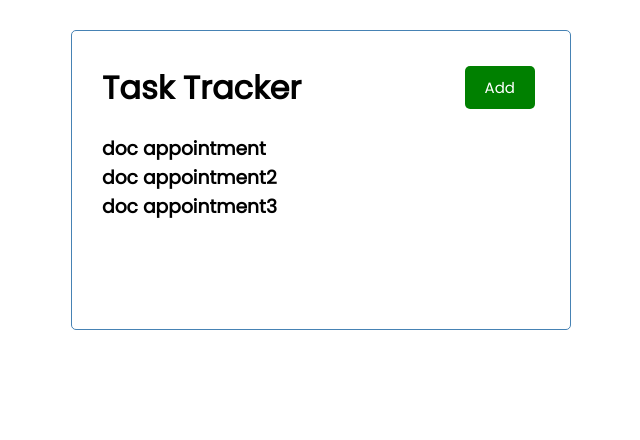
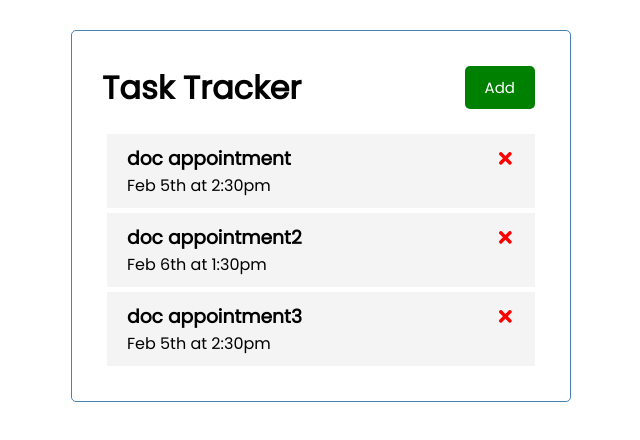
Before and after one commit to IvanCMC37/react-task-tracker, a React (Create React App) app: page / in a window 1280 px wide. Shown: the top 440 px of the page, without its empty margins (319-959 px from the left). Built offline with nearby package versions, Linux system fonts and the light colour scheme.

Commit message:
added action to delete task

```diff
--- a/package.json
+++ b/package.json
@@ -8,6 +8,7 @@
     "@testing-library/user-event": "^12.6.3",
     "react": "^17.0.1",
     "react-dom": "^17.0.1",
+    "react-icons": "^4.1.0",
     "react-scripts": "4.0.2",
     "web-vitals": "^1.1.0"
   },
--- a/src/App.js
+++ b/src/App.js
@@ -24,10 +24,19 @@ function App() {
     },
   ]);
 
+  //Delete Task
+  const deleteTask = (id) => {
+    setTasks(tasks.filter((task) => task.id !== id));
+  };
+
   return (
     <div className="container">
       <Header />
-      <Tasks tasks={tasks} />
+      {tasks.length > 0 ? (
+        <Tasks tasks={tasks} onDelete={deleteTask} />
+      ) : (
+        "No task to show"
+      )}
     </div>
   );
 }
--- /dev/null
+++ b/src/components/Task.js
@@ -0,0 +1,18 @@
+import { FaTimes } from "react-icons/fa";
+
+const Task = ({ task, onDelete }) => {
+  return (
+    <div className="task">
+      <h3>
+        {task.text}
+        <FaTimes
+          style={{ color: "red", cursor: "pointer" }}
+          onClick={() => onDelete(task.id)}
+        />
+      </h3>
+      <p>{task.day}</p>
+    </div>
+  );
+};
+
+export default Task;
--- a/src/components/Tasks.js
+++ b/src/components/Tasks.js
@@ -1,8 +1,10 @@
-const Tasks = ({ tasks }) => {
+import Task from "./Task";
+
+const Tasks = ({ tasks, onDelete }) => {
   return (
     <>
       {tasks.map((task) => (
-        <h3 key={task.id}>{task.text}</h3>
+        <Task key={task.id} task={task} onDelete={onDelete} />
       ))}
     </>
   );
```
Also changed, not shown: 1 other file (tests, documents, lock files or other folders).
